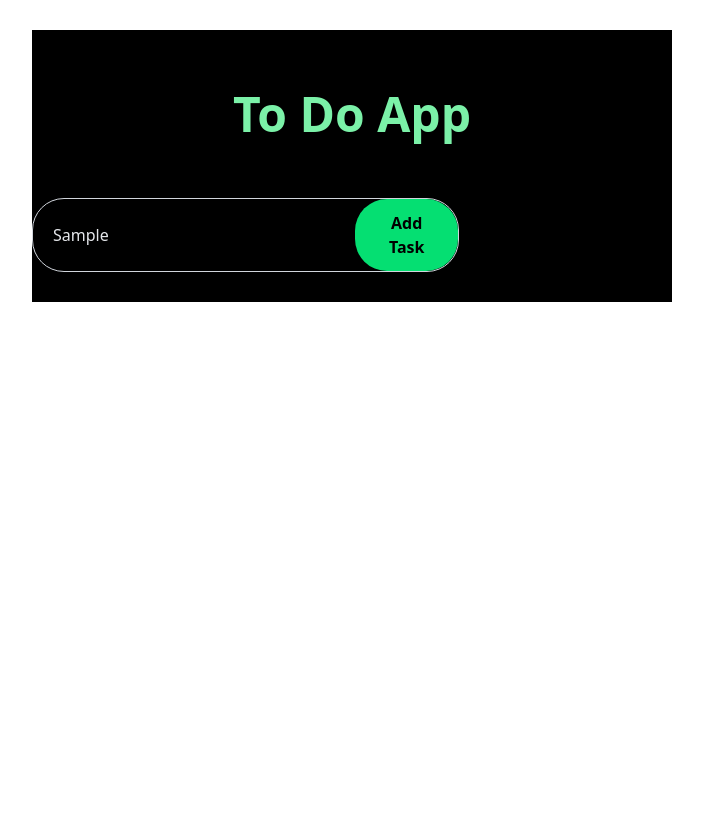
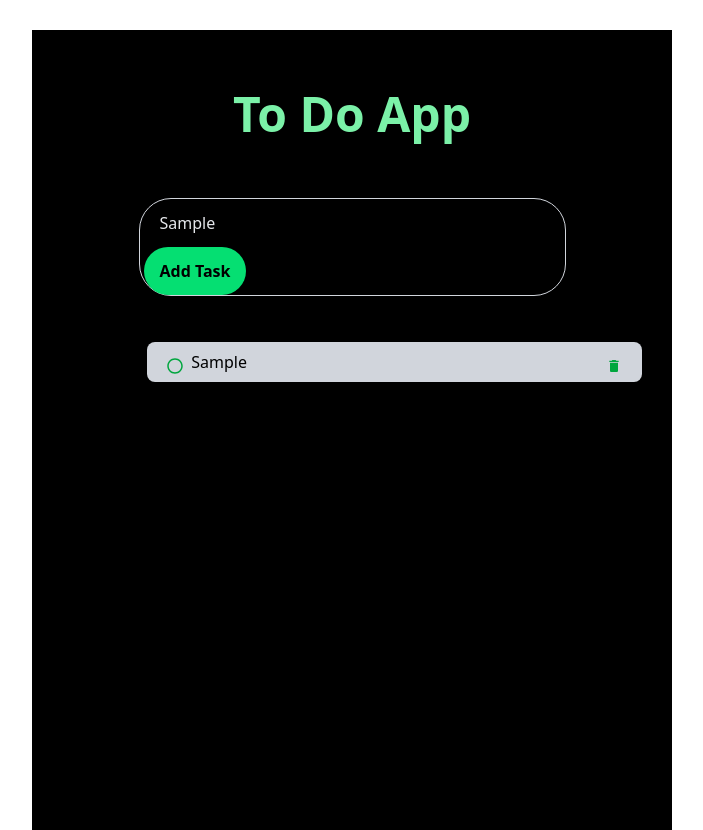
Before and after one commit to Philemon-ndayishimiye/To-Do-App-TypeScript, a React (Vite) app: page / in a window 1280 px wide. Both pictures are taken after typing "Sample" into the empty fields and a click on the button "Add Task". Shown: the whole page, without its empty margins (288-991 px from the left). Before the commit the page ends 800 px from the top, so only its background shows below. Built offline with nearby package versions, Linux system fonts and the light colour scheme.

Commit message:
display todos

```diff
--- /dev/null
+++ b/src/component/IconComp.tsx
@@ -0,0 +1,10 @@
+import React from "react";
+
+interface Icons {
+  icon: React.ReactNode;
+  Onclick?: (e: React.MouseEvent<SVGAElement>) => void;
+}
+
+export const IconComp: React.FC<Icons> = ({ icon, Onclick }) => {
+  return <div className="pt-2 text-green-600 cursor-pointer">{icon}</div>;
+};
--- a/src/component/Main.tsx
+++ b/src/component/Main.tsx
@@ -3,6 +3,10 @@ import { Input } from "../component/Input";
 import { ButtonComp } from "../component/Button";
 import { useTodo } from "../hooks/useTodo";
 import Title from "./Title";
+import { IconComp } from "./IconComp";
+import { FaRegCheckCircle } from "react-icons/fa";
+import { FaRegCircle } from "react-icons/fa";
+import { MdDelete } from "react-icons/md";
 
 export default function Main() {
   const [todoName, setTodoName] = useState("");
@@ -11,12 +15,12 @@ export default function Main() {
   console.log(Todos);
 
   return (
-    <div className="bg-black pb-[30px] w-[50%] ">
+    <div className="bg-black w-[50%] h-dvh  pb-[50px]">
       <div className="flex justify-center items-center">
         <Title />
       </div>
-
-      <div className="border border-gray-300 w-[427px] rounded-4xl flex ]">
+      <div className="flex justify-center">
+        <div className="border border-gray-300 w-[427px] rounded-4xl ]">
           <Input
             type="text"
             name="Todo"
@@ -39,5 +43,41 @@ export default function Main() {
           />
         </div>
       </div>
+
+      <div className="pl-[18%] pt-[6%] pr-[30px]">
+        <div>
+          {Todos.map((todos) => (
+            <div
+              key={todos.id}
+              className="bg-gray-300 py-2 my-2 flex px-[20px] justify-between rounded-lg"
+            >
+              <div className="flex gap-2">
+                {todos.completed === false ? (
+                  <IconComp icon={<FaRegCircle />} />
+                ) : (
+                  <IconComp icon={<FaRegCheckCircle />} />
+                )}
+                <div>
+                  <h1>{todos.name}</h1>
+                </div>
+              </div>
+
+              <div>
+                <IconComp
+                  icon={<MdDelete />}
+                  Onclick={(e: React.MouseEvent<SVGAElement>) => {
+                    e.preventDefault();
+                    dispatch({
+                      type: "Remove Task",
+                      payload: { id: todos.id },
+                    });
+                  }}
+                />
+              </div>
+            </div>
+          ))}
+        </div>
+      </div>
+    </div>
   );
 }
--- a/src/pages/Home.tsx
+++ b/src/pages/Home.tsx
@@ -4,7 +4,7 @@ import Main from "../component/Main";
 export default function Home() {
   return (
     <div>
-      <div className="flex justify-center items-center py-[30px]">
+      <div className="flex justify-center h-dvh  py-[30px]">
         <Main />
       </div>
     </div>
--- a/src/types/Input.ts
+++ b/src/types/Input.ts
@@ -24,3 +24,5 @@ export interface TodoType {
   name: string;
   completed: boolean;
 }
+
+// export interface TypeComponent extends
```
Also changed, not shown: src/component/TodoComp.tsx (added). Lines whose indentation alone changed are shown as unchanged.
